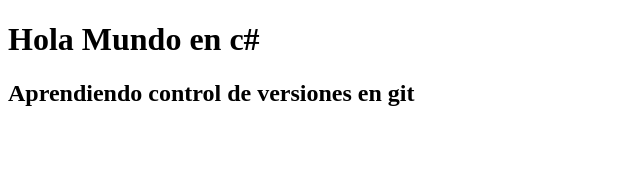
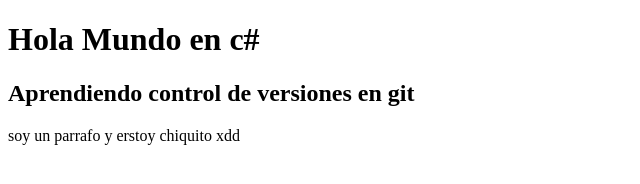
Before and after one commit to Hector-Alfaro07/HolaMundo1.1, a plain HTML site: page index.html in a window 1280 px wide. Shown: the whole page, without its empty margins (0-640 px from the left). Drawn offline with Linux system fonts and the light colour scheme.

Commit message:
Se agrego un parrafo

```diff
--- a/index.html
+++ b/index.html
@@ -8,5 +8,6 @@
 <body>
     <h1>Hola Mundo en c#</h1>
     <h2>Aprendiendo control de versiones en git</h2>
+    <p>soy un parrafo y erstoy chiquito xdd</p>
 </body>
 </html>
```
